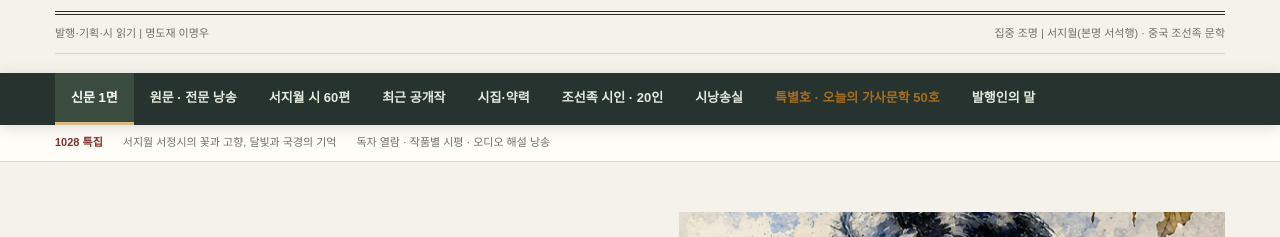
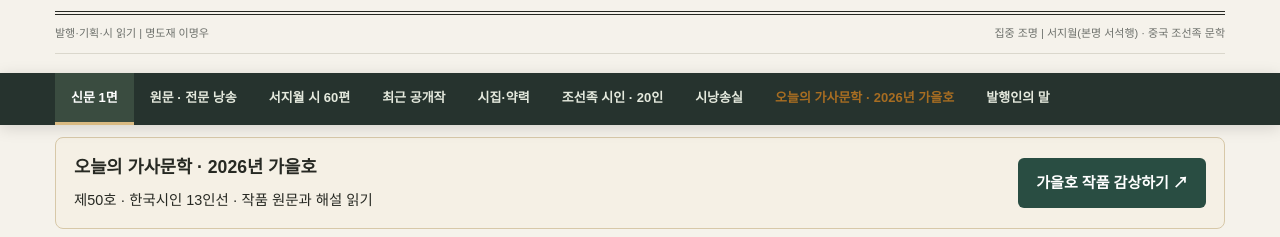
Before and after one commit to mmwwoo-lab/myeongdo, a plain HTML site: page myeongdo-1028/index.html in a window 1280 px wide. Shown: the part 220-457 px from the top of the page. Drawn offline with Linux system fonts and the light colour scheme.

Commit message:
Expose 2026 autumn Gasa Literature issue in main navigation and prominent homepage link

```diff
--- a/myeongdo-1028/index.html
+++ b/myeongdo-1028/index.html
@@ -13,8 +13,8 @@
 <a class="skip" href="#main">본문으로 바로 가기</a>
 <div class="topbar"><div class="container topbar-inner"><span>명도재 문학·예술 특집</span><span>창간 특별호 · 2026년 10월 28일 수요일 · 제1028호</span></div></div>
 <header class="site-head container"><div class="head-over"><span>詩와 삶을 잇는 디지털 문학관</span><span class="desktop-only">MYEONGDOJAE LITERARY TIMES</span></div><div class="mast-grid"><img class="mast-seal" src="assets/myeongdo-seal.webp" alt="명도(明道) 도장"><a class="mast-word" href="#home" aria-label="신문 첫 화면"><span class="hanja">明道齋 文藝新聞</span><strong>명도재 문예신문</strong><small>詩를 읽고, 삶을 쓰다</small></a><div class="edition"><strong>1028</strong><span>SEO JIWOL<br> SPECIAL EDITION</span></div></div><div class="head-bottom"><span>발행·기획·시 읽기 | 명도재 이명우</span><span>집중 조명 | 서지월(본명 서석행) · 중국 조선족 문학</span></div></header>
-<nav class="main-nav" aria-label="문예신문 메뉴"><div class="container nav-links"><a data-tab="home" href="#home">신문 1면</a><a data-tab="originals" href="#originals">원문 · 전문 낭송</a><a data-tab="seo" href="#seo">서지월 시 60편</a><a data-tab="recent" href="#recent">최근 공개작</a><a data-tab="books" href="#books">시집·약력</a><a data-tab="china" href="#china">조선족 시인 · 20인</a><a data-tab="audio" href="#audio">시낭송실</a><a href="gasa50/" style="font-weight:700;color:#a76d22">특별호 · 오늘의 가사문학 50호</a><a data-tab="about" href="#about">발행인의 말</a></div></nav>
-<div class="ticker"><div class="container ticker-row"><strong>1028 특집</strong><span>서지월 서정시의 꽃과 고향, 달빛과 국경의 기억</span><span>독자 열람 · 작품별 시평 · 오디오 해설 낭송</span></div></div>
+<nav class="main-nav" aria-label="문예신문 메뉴"><div class="container nav-links"><a data-tab="home" href="#home">신문 1면</a><a data-tab="originals" href="#originals">원문 · 전문 낭송</a><a data-tab="seo" href="#seo">서지월 시 60편</a><a data-tab="recent" href="#recent">최근 공개작</a><a data-tab="books" href="#books">시집·약력</a><a data-tab="china" href="#china">조선족 시인 · 20인</a><a data-tab="audio" href="#audio">시낭송실</a><a href="gasa50/" style="font-weight:700;color:#a76d22">오늘의 가사문학 · 2026년 가을호</a><a data-tab="about" href="#about">발행인의 말</a></div></nav>
+<div class="container" style="padding:14px 18px;background:#f5f0e5;border:1px solid #d7c8a8;margin-top:12px;margin-bottom:12px;border-radius:8px;display:flex;flex-wrap:wrap;align-items:center;justify-content:space-between;gap:12px"><div><strong style="font-size:1.1rem">오늘의 가사문학 · 2026년 가을호</strong><div style="font-size:.9rem;margin-top:5px">제50호 · 한국시인 13인선 · 작품 원문과 해설 읽기</div></div><a href="gasa50/" style="background:#294d42;color:white;padding:12px 18px;border-radius:6px;text-decoration:none;font-weight:700">가을호 작품 감상하기 ↗</a></div><div class="ticker"><div class="container ticker-row"><strong>1028 특집</strong><span>서지월 서정시의 꽃과 고향, 달빛과 국경의 기억</span><span>독자 열람 · 작품별 시평 · 오디오 해설 낭송</span></div></div>
 <main class="container" id="main" tabindex="-1" aria-live="polite"><div class="loading">명도재 문예신문을 펼치고 있습니다…</div></main>
 <footer class="footer"><div class="container"><div class="footer-flex"><div><strong class="footer-brand">명도재 문예신문</strong><p>시와 미술, 소리와 비평이 만나는 디지털 문예신문</p></div><div><p>발행·편집·독자 해설: 명도재 이명우<br>시 원저작권: 각 시인 및 권리자</p><p>자료 조사 → 시편 검증 → 평론 → 오디오 → 웹 제작 → 공개 검수</p></div></div><p class="footfine">저작권 안내: 허가되지 않은 타인의 시 전문을 임의로 복제하거나 낭송하지 않습니다. 이 사이트의 등록된 원시 낭송과 해설 낭송을 분리하며, 원고가 미등록된 작품은 확인된 외부 출처로 연결합니다. 이 지면에 소개된 조선족 시인 20명의 위챗 시인대학 가입 여부는 확인되지 않았습니다. 활동과 직접 소속을 동일하게 표시하지 않습니다.</p></div></footer>
 <div class="toast" id="toast" aria-live="polite" role="status"></div>
```
